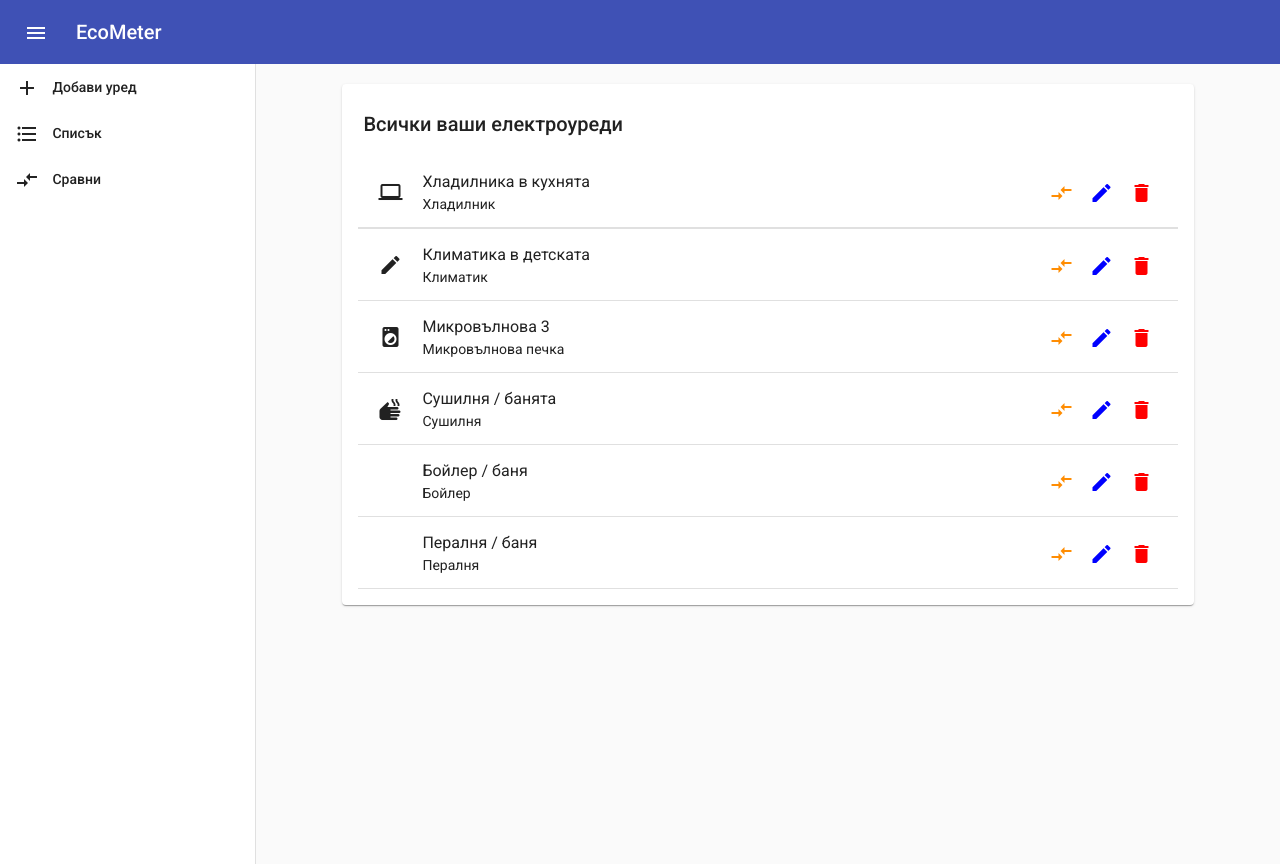
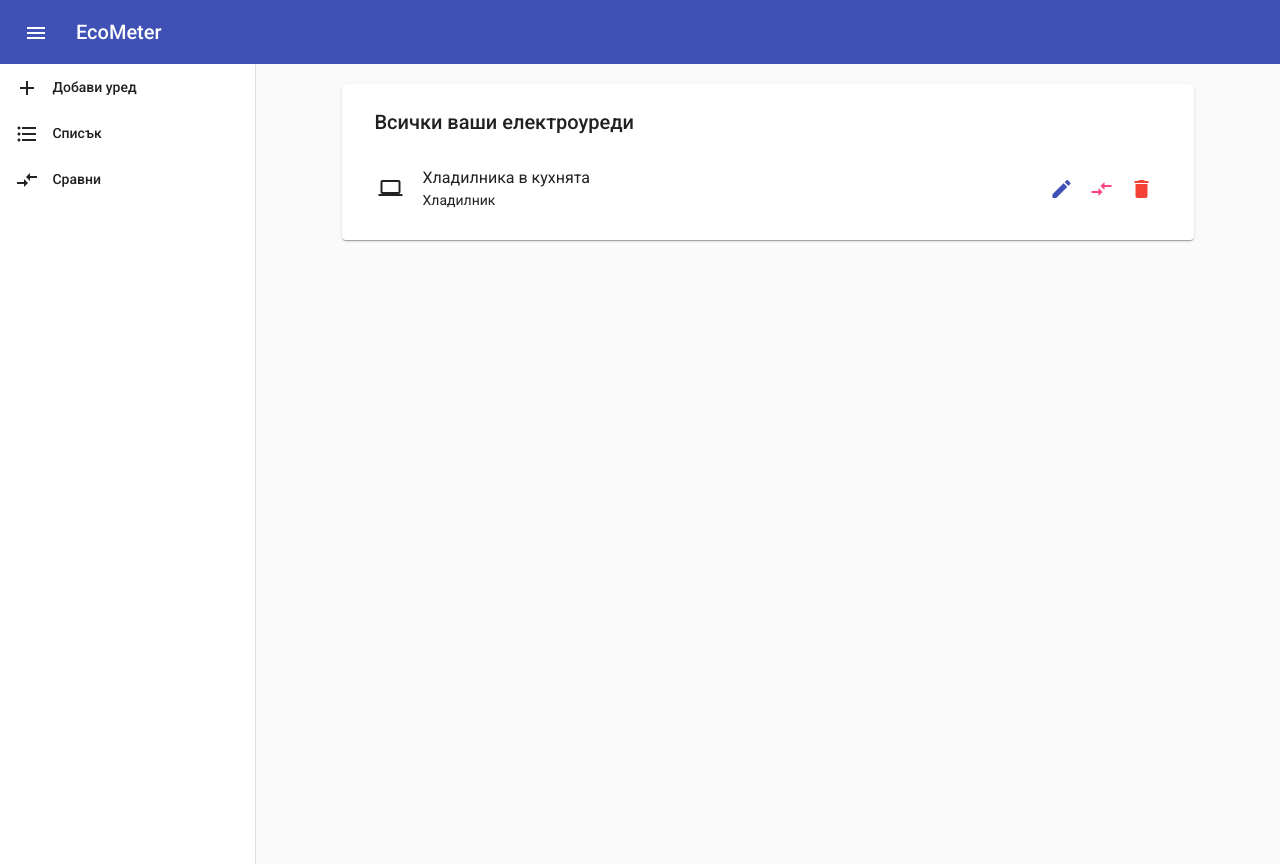
Before and after one commit to Lucky-Martin/eco-calculator, an Angular app: page / in a window 1280 px wide. Built offline with nearby package versions, Linux system fonts and the light colour scheme.

Commit message:
Update card layout & minor design fixes

```diff
--- a/src/app/devices-list/devices-list.component.css
+++ b/src/app/devices-list/devices-list.component.css
@@ -7,12 +7,6 @@ mat-card {
 mat-card mat-card-content mat-form-field {
   width: 100%;
 }
-.two_arrows{
-  color: darkorange;
+mat-card-title {
+  margin-top: 12px;
 }
-.trash_can{
-  color: red;
-}
-.edit_pencil{
-  color: blue;
-}
--- a/src/app/devices-list/devices-list.component.html
+++ b/src/app/devices-list/devices-list.component.html
@@ -1,99 +1,23 @@
-<!--accent = yellow-->
-
 <mat-card>
+  <mat-card-header>
+    <mat-card-title>Всички ваши електроуреди</mat-card-title>
+  </mat-card-header>
+  <mat-card-content>
     <mat-list>
-    <h2 style="padding-left: 5px">Всички ваши електроуреди</h2>
       <mat-list-item>
         <mat-icon mat-list-icon>computer</mat-icon>
         <h4 mat-line>Хладилника в кухнята</h4>
-      <p mat-line class="demo-2"> Хладилник </p>
-      <button mat-icon-button class="two_arrows"  aria-label="Compare">
+        <p mat-line> Хладилник</p>
+        <button mat-icon-button color="primary" aria-label="Edit">
+          <mat-icon>edit</mat-icon>
+        </button>
+        <button mat-icon-button color="accent" aria-label="Compare">
           <mat-icon>compare_arrows</mat-icon>
         </button>
-      <button mat-icon-button class="edit_pencil" aria-label="Edit">
-        <mat-icon>edit</mat-icon>
-      </button>
-      <button mat-icon-button class="trash_can" aria-label="Delete">
+        <button mat-icon-button color="warn" aria-label="Delete">
           <mat-icon>delete</mat-icon>
         </button>
-      <mat-divider></mat-divider>
-    </mat-list-item>
-    <mat-divider></mat-divider>
-    <mat-list-item>
-      <mat-icon mat-list-icon >mode_fan</mat-icon> <!-- Icon for mode fan is showing edit icon! -->
-      <h4 mat-line>Климатика в детската</h4>
-      <p mat-line class="demo-2"> Климатик </p>
-      <button mat-icon-button class="two_arrows"  aria-label="Compare">
-        <mat-icon>compare_arrows</mat-icon>
-      </button>
-      <button mat-icon-button class="edit_pencil" aria-label="Edit">
-        <mat-icon>edit</mat-icon>
-      </button>
-      <button mat-icon-button class="trash_can" aria-label="Delete">
-        <mat-icon>delete</mat-icon>
-      </button>
-      <mat-divider></mat-divider>
-    </mat-list-item>
-    <mat-list-item>
-      <mat-icon mat-list-icon>local_laundry_service</mat-icon>
-      <h4 mat-line>Микровълнова 3</h4>
-      <p mat-line class="demo-2"> Микровълнова печка</p>
-      <button mat-icon-button class="two_arrows"  aria-label="Compare">
-        <mat-icon>compare_arrows</mat-icon>
-      </button>
-      <button mat-icon-button class="edit_pencil" aria-label="Edit">
-        <mat-icon>edit</mat-icon>
-      </button>
-      <button mat-icon-button class="trash_can" aria-label="Delete">
-        <mat-icon>delete</mat-icon>
-      </button>
-      <mat-divider></mat-divider>
-    </mat-list-item>
-    <mat-list-item>
-      <mat-icon mat-list-icon>dry</mat-icon>
-      <h4 mat-line>Сушилня / банята</h4>
-      <p mat-line class="demo-2"> Сушилня </p>
-      <button mat-icon-button class="two_arrows"  aria-label="Compare">
-        <mat-icon>compare_arrows</mat-icon>
-      </button>
-      <button mat-icon-button class="edit_pencil" aria-label="Edit">
-        <mat-icon>edit</mat-icon>
-      </button>
-      <button mat-icon-button class="trash_can" aria-label="Delete">
-        <mat-icon>delete</mat-icon>
-      </button>
-      <mat-divider></mat-divider>
-    </mat-list-item>
-    <mat-list-item>
-      <mat-icon mat-list-icon>dishwasher_gen</mat-icon>
-      <h4 mat-line>Бойлер / баня</h4>
-      <p mat-line class="demo-2"> Бойлер </p>
-      <button mat-icon-button class="two_arrows"  aria-label="Compare">
-        <mat-icon>compare_arrows</mat-icon>
-      </button>
-      <button mat-icon-button class="edit_pencil" aria-label="Edit">
-        <mat-icon>edit</mat-icon>
-      </button>
-      <button mat-icon-button class="trash_can" aria-label="Delete">
-        <mat-icon>delete</mat-icon>
-      </button>
-      <mat-divider></mat-divider>
-    </mat-list-item>
-    <mat-list-item>
-      <mat-icon mat-list-icon>dishwasher_gen</mat-icon>
-      <h4 mat-line>Пералня / баня</h4>
-      <p mat-line class="demo-2"> Пералня </p>
-      <button mat-icon-button class="two_arrows"  aria-label="Compare">
-        <mat-icon>compare_arrows</mat-icon>
-      </button>
-      <button mat-icon-button class="edit_pencil" aria-label="Edit">
-        <mat-icon>edit</mat-icon>
-      </button>
-      <button mat-icon-button class="trash_can" aria-label="Delete">
-        <mat-icon>delete</mat-icon>
-      </button>
-      <mat-divider></mat-divider>
       </mat-list-item>
     </mat-list>
-
+  </mat-card-content>
 </mat-card>
```
Lines whose indentation alone changed are shown as unchanged.
